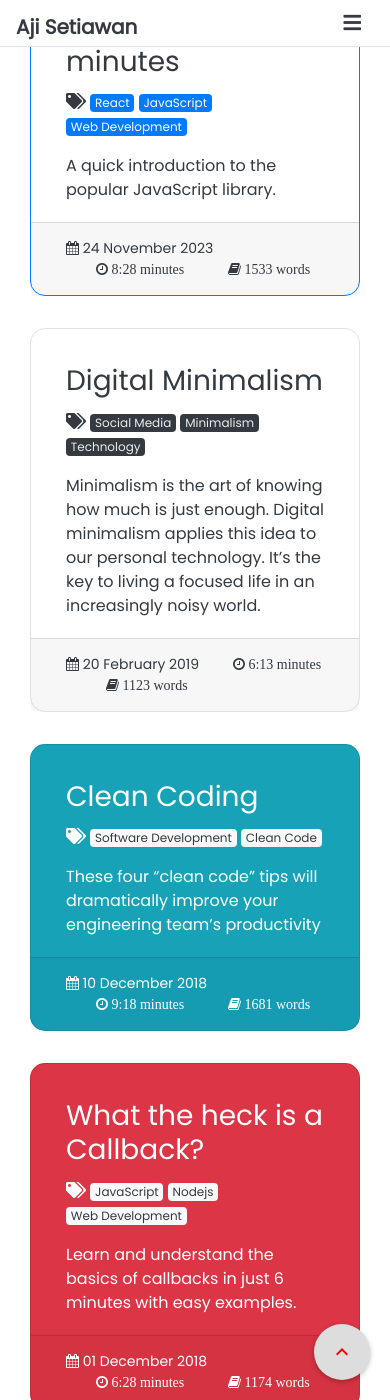
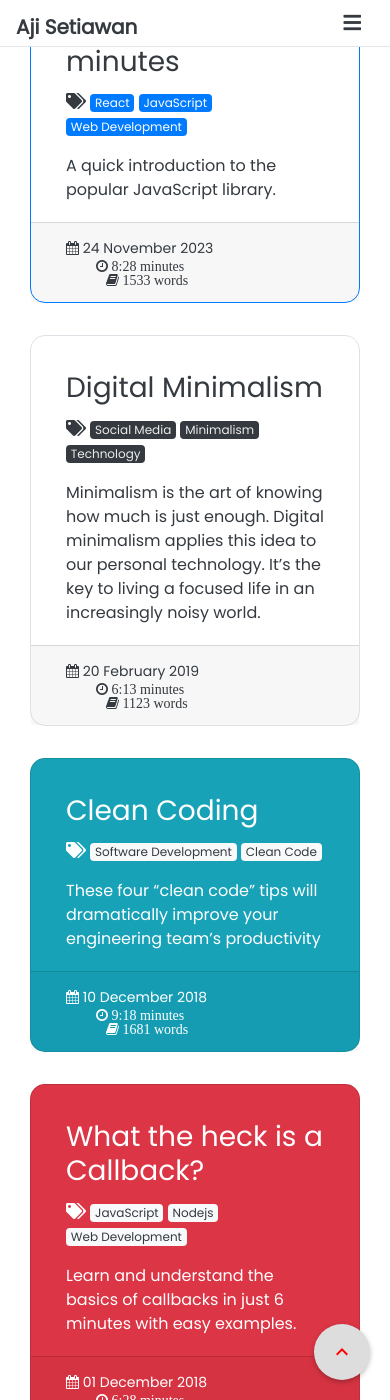
Before and after one commit to ajisetiawan716/ajisetiawan716.github.io, a Jekyll site: the page built from blog/index.html, in a window 390 px wide and 1400 px high, scrolled down 191 px. Built offline with Jekyll 4.4.1, drawn with Linux system fonts in a browser that asks for light colours; nearby versions of some CDN libraries; the list of posts is cut into pages by our own code; comment, search, counter and statistics services are not loaded.

Commit message:
Update reading_time.html

```diff
--- a/_includes/blog/reading_time.html
+++ b/_includes/blog/reading_time.html
@@ -1,5 +1,6 @@
 {% assign words = post.content | number_of_words %}
 {% assign time = words | divided_by: 180 %}
+
 {% if time < 1 %}
   {% assign seconds = words | times: 0.3 | round %}
   {% assign time = '00:' | append: seconds %}
@@ -10,11 +11,19 @@
   {% assign time = minutes | append: ':' | append: formatted_seconds %}
 {% endif %}
 
+{% if post.language == 'chinese' %}
+  <span class="icon-hourglass readingtime" style="margin-right:20px">阅读时间：{{ time }} {%if time > 1 %}mins{% else %}min{% endif %}</span>
+  <span class="icon-book readingtime" >字数：{{ words }}</span>
+{% else %}
+  <span class="fa fa-clock-o fa-1x" style="margin-left:30px; display: block;"> {{ time }} minutes</span>
+  <span class="fa fa-book fa-1x" style="margin-left:40px; display: block;"> {{ words }} words</span>
+{% endif %}
 
-			{% if post.language == 'chinese' %}
-			<span class="icon-hourglass readingtime" style="margin-right:20px">阅读时间：{{ time }} {%if time > 1 %}mins{% else %}min{% endif %}</span>
-			<span class="icon-book readingtime" >字数：{{words}}</span>
-			{% else %}
-			<i class="fa fa-clock-o fa-1x" style="margin-left:30px"> {{ time }} minutes</i>
-			<i class="fa fa-book fa-1x" style="margin-left:40px"> {{words}} words</i>
-			{% endif %}
+<style>
+  @media screen and (max-width: 768px) {
+    .fa-clock-o, .fa-book {
+      margin-left: 10px; /* Ubah sesuai kebutuhan Anda */
+      display: inline-block;
+    }
+  }
+</style>
```
